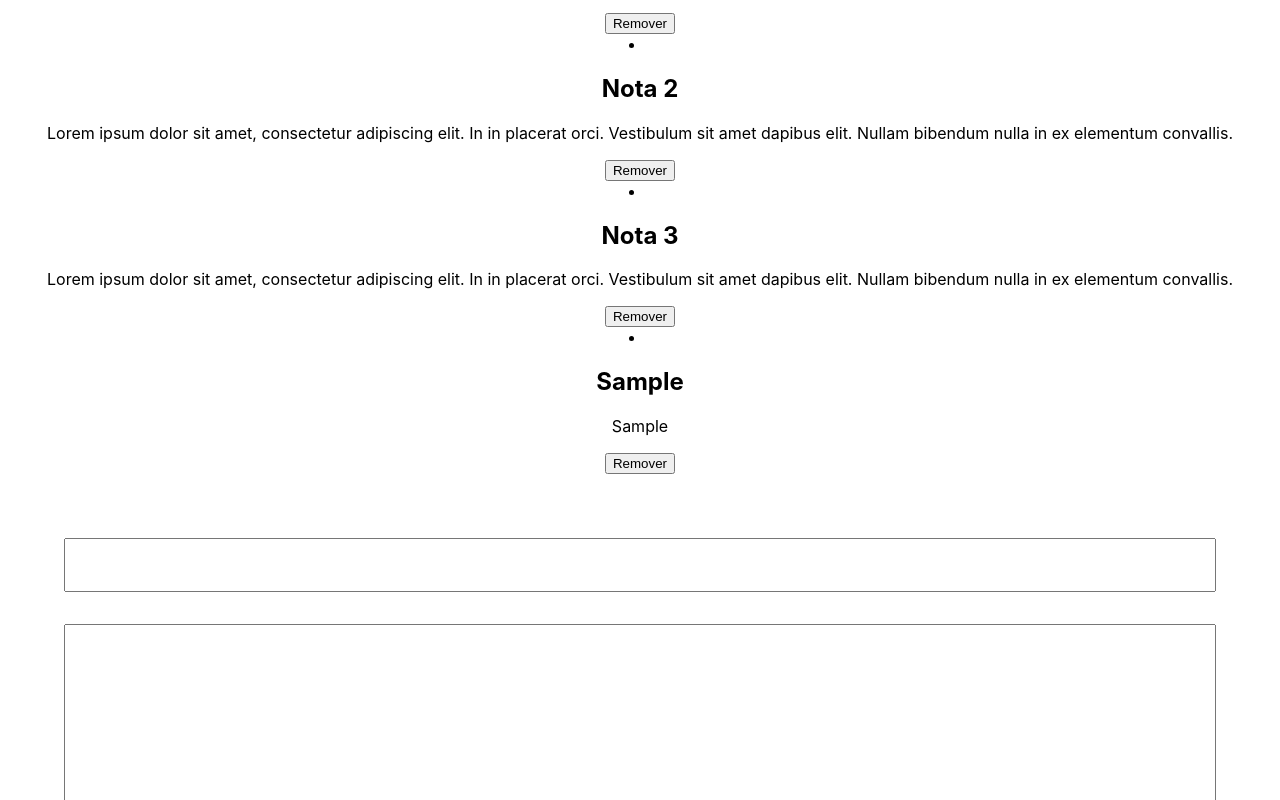
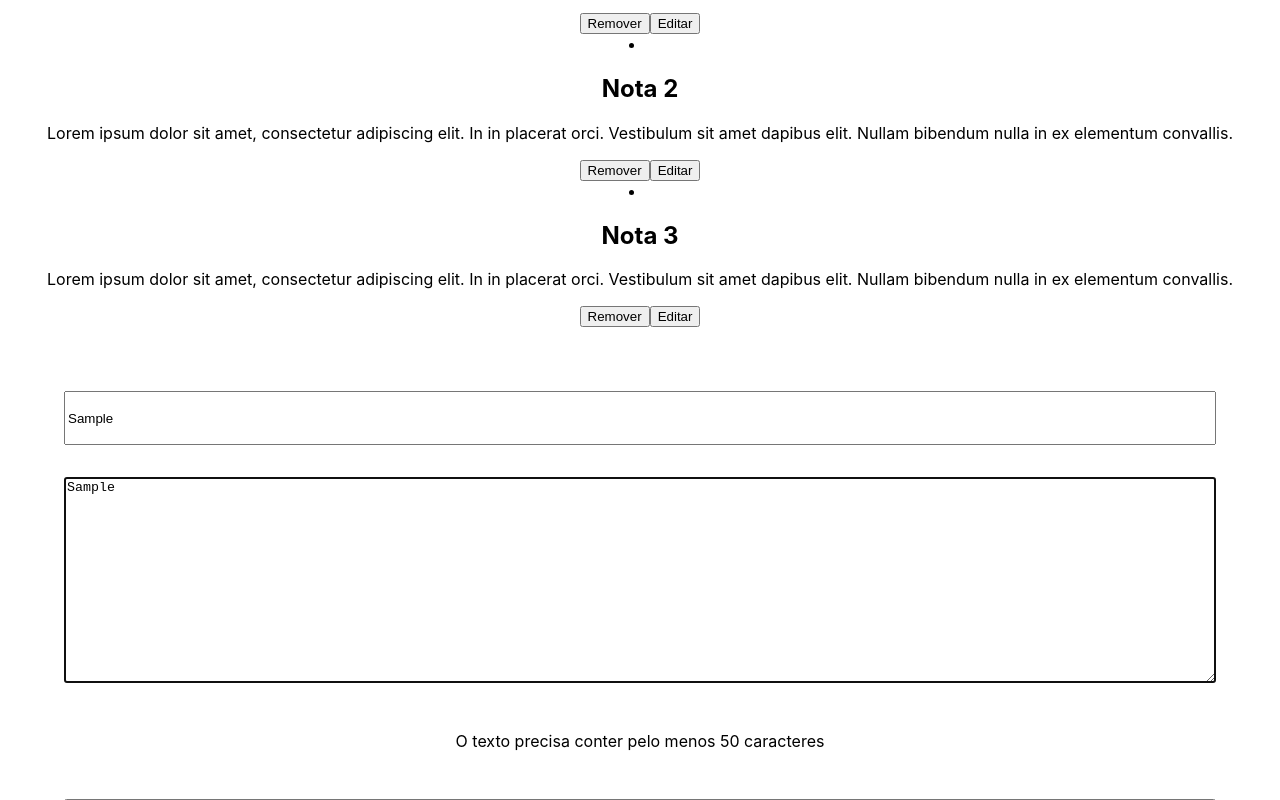
Before and after one commit to josedasilva123/revisaostate, a React (Create React App) app: page / in a window 1280 px wide. Both pictures are taken after typing "Sample", "Sample" into the empty fields and a click on the button "Adicionar a nota". Shown: the part 113-913 px from the top of the page. Built offline with nearby package versions, Linux system fonts and the light colour scheme.

Commit message:
feat: criando atualização de notas e refatorando formulário em hook-form yup

```diff
--- a/src/App.js
+++ b/src/App.js
@@ -4,6 +4,7 @@ import { useState } from "react";
 
 import NoteForm from "./components/NoteForm";
 import NoteList from "./components/NoteList";
+import EditForm from "./components/EditForm";
 
 function App() {
   const noteList = [
@@ -24,55 +25,40 @@ function App() {
     },
   ];
 
-  /* GET / SET --- useState(valorInicial) */
 
-  const [notes, setNotes] = useState(noteList); //Estado que recebe a lista de notas
-  const [formData, setFormData] = useState({
-    title: "",
-    text: "",
-  }); //Estado que recebe os valores dos campos do formulário e condensa em um objeto
-  const [counter, setCounter] = useState(noteList.length); //Contador com valor inicial com base na lista
+  const [notes, setNotes] = useState(noteList);
+  const [currentNote, setCurrentNote] = useState(null); //Estado para conter a nota seleciona (nota que será editada)
+  const [counter, setCounter] = useState(noteList.length);
 
-  /* Função de criação de notas por meio submit de formulário */
-  function handleSubmit(e) {
-    e.preventDefault();
-
-    //Validação simples para verificar se os campos estão preenchidos
-    if (formData.title === "" || formData.text === "") {
-      alert("Preencha os campos antes de enviar");
-    } else {
-      //Criar um nova nota, pegando o counter como id os valores do formData para os demais campos
+  function submit(formData) {
       const newNote = {
         id: counter,
         title: formData.title,
         text: formData.text,
       };
 
-      //Altera o estado de notas, pegando todas as notas atuais e adicionando a nova nota
       setNotes([...notes, newNote]);
 
-      //Incrementa o contador para evitar ids repetidos
       setCounter(counter + 1);
-
-      //Limpa os campos do formulário, atribuindo valores vazios a title e text
-      setFormData({
-        title: "",
-        text: "",
-      });
-    }
   }
 
-  //Função de remover
+
   function handleRemove(id){
-    //Filtragem mantendo todos os itens com exceção do que a id do enviado (remoção de item)
     const newList = notes.filter((note) => note.id !== id);
-    setNotes(newList); //Atribui a newList como valor de notes
+    setNotes(newList);
   }
 
   return (
     <div className="App">
-      <NoteList notes={notes} handleRemove={handleRemove} />
-      <NoteForm handleSubmit={handleSubmit} formData={formData} setFormData={setFormData} />
+      { /* Renderização condicional para exibir componente de edição */}
+      {currentNote ? (
+        <EditForm currentNote={currentNote} setCurrentNote={setCurrentNote} notes={notes} setNotes={setNotes} />
+      ) : (
+        <>
+          <NoteList notes={notes} handleRemove={handleRemove} setCurrentNote={setCurrentNote} />
+          <NoteForm submit={submit} />
+        </>
+      )}
     </div>
   );
 }
--- /dev/null
+++ b/src/components/EditForm/index.jsx
@@ -0,0 +1,49 @@
+import React from 'react'
+import * as yup from 'yup';
+import { useForm } from "react-hook-form";
+import { yupResolver } from '@hookform/resolvers/yup';
+
+const EditForm = ({currentNote, setCurrentNote, notes, setNotes}) => {
+  //Esquema de validação
+  const formSchema = yup.object().shape({
+    title: yup.string().required('O título é obrigatório!').max(150, 'O título não pode ser superior a 150 caracteres.'),
+    text: yup.string().required('O texto é obrigatório!').min(50, "O texto precisa conter pelo menos 50 caracteres"),
+  })
+
+  function submit(formData){
+    //Descobrindo o index da nota selecionada
+    const noteIndex = notes.indexOf(currentNote);
+    //Criando uma copia do estado note
+    const newNotes = [...notes];
+
+    //Realizando a mutanção na copia
+    newNotes[noteIndex].text = formData.text;
+
+    //Mandando a nova lista(mutada) para o estado de notas
+    setNotes(newNotes);
+    //Limpando a seleção de nota
+    setCurrentNote(null);
+  }
+
+  const { register, handleSubmit, formState: {errors}} = useForm({
+    resolver: yupResolver(formSchema),
+    defaultValues: {
+      title: currentNote.title,
+      text: currentNote.text,
+    }
+  })
+  return (
+    <div>
+      <button onClick={() => setCurrentNote(null)}>Fechar</button>
+      <form onSubmit={handleSubmit(submit)} className="form">
+        <input type="text" {...register('title')} disabled/>
+        {errors.title?.message && <p className="errors">{errors.title.message}</p>}
+        <textarea {...register('text')}></textarea>
+        {errors.text?.message && <p className="errors">{errors.text.message}</p>}
+        <button>Atualizar</button>
+      </form>
+    </div>
+  )
+}
+
+export default EditForm
--- a/src/components/NoteForm/index.jsx
+++ b/src/components/NoteForm/index.jsx
@@ -1,23 +1,32 @@
 import React from 'react'
+import * as yup from 'yup';
+import { useForm } from 'react-hook-form';
+import { yupResolver } from '@hookform/resolvers/yup';
 
-const NoteForm = ({ handleSubmit, formData, setFormData }) => {
+const NoteForm = ({submit}) => {
+  const formSchema = yup.object().shape({
+    title: yup.string().required('O título é obrigatório!').max(150, 'O título não pode ser superior a 150 caracteres.'),
+    text: yup.string().required('O texto é obrigatório!').min(50, "O texto precisa conter pelo menos 50 caracteres"),
+  })
+  const { register, handleSubmit, formState: {errors}} = useForm({
+    resolver: yupResolver(formSchema),
+  })
   return (
     <div>
         <form
-          onSubmit={handleSubmit}
-          class="form"
+          onSubmit={handleSubmit(submit)}
+          className="form"
         >
           <input
             type="text"
-            value={formData.title}
-            onChange={(e) =>
-              setFormData({ ...formData, title: e.target.value })
-            }
+            {...register("title")}
+            maxLength={150}
           />
+          {errors.title?.message && <p className="errors">{errors.title.message}</p>}
           <textarea
-            value={formData.text}
-            onChange={(e) => setFormData({ ...formData, text: e.target.value })}
+            {...register("text")}
           ></textarea>
+          {errors.text?.message && <p className="errors">{errors.text.message}</p>}
           <button>Adicionar a nota</button>
         </form>
       </div>
--- a/src/components/NoteList/NoteCard/index.jsx
+++ b/src/components/NoteList/NoteCard/index.jsx
@@ -1,11 +1,12 @@
 import React from "react";
 
-const NoteCard = ({note, handleRemove}) => {
+const NoteCard = ({note, handleRemove, setCurrentNote}) => {
   return (
     <li key={note.id}>
       <h2>{note.title}</h2>
       <p>{note.text}</p>
       <button onClick={() => handleRemove(note.id)}>Remover</button>
+      <button onClick={() => setCurrentNote(note)}>Editar</button>
     </li>
   );
 };
--- a/src/components/NoteList/index.jsx
+++ b/src/components/NoteList/index.jsx
@@ -1,11 +1,11 @@
 import React from "react";
 import NoteCard from "./NoteCard";
 
-const NoteList = ({ notes, handleRemove }) => {
+const NoteList = ({ notes, handleRemove, setCurrentNote }) => {
   return (
     <div>
       {notes.map((note) => (
-        <NoteCard key={note.id} note={note} handleRemove={handleRemove} />
+        <NoteCard key={note.id} note={note} handleRemove={handleRemove} setCurrentNote={setCurrentNote} />
       ))}
     </div>
   );
```
